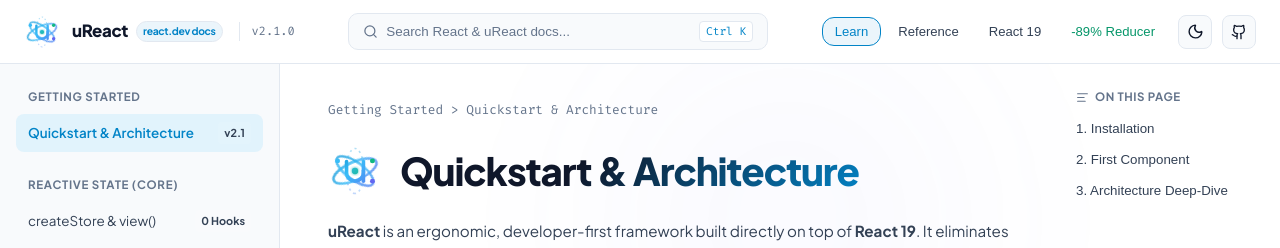
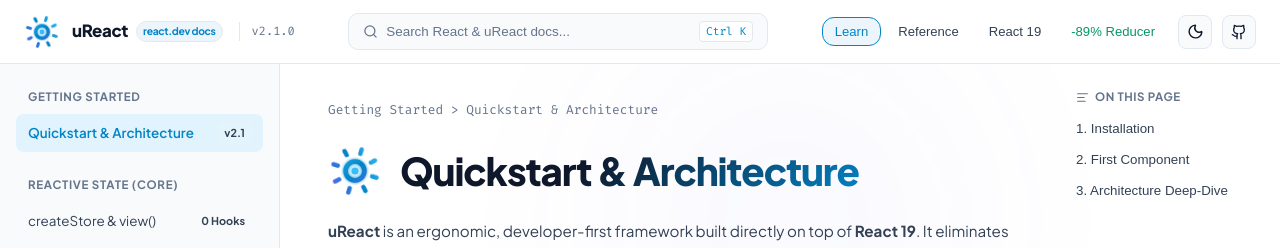
Before and after one commit to jins-coder/uReact, a React (Vite) app: page / in a window 1280 px wide. Shown: the top 248 px of the page. Built offline with nearby package versions, Linux system fonts and the light colour scheme.

Commit message:
feat(brand): apply favored radiant sun favicon emblem as official uReact logo across header, quickstart, and favicon

```diff
--- a/src/projects/docs-portal/components/UReactLogo.tsx
+++ b/src/projects/docs-portal/components/UReactLogo.tsx
@@ -14,15 +14,14 @@
   animated = true
 }: UReactLogoProps) {
   const id = React.useId().replace(/:/g, '');
-  const gradId = `ureact-logo-grad-${id}`;
-  const accentId = `ureact-logo-accent-${id}`;
-  const glowId = `ureact-logo-glow-${id}`;
+  const gradId = `ureact-fav-grad-${id}`;
+  const glowId = `ureact-fav-glow-${id}`;
 
   return (
     <svg
       width={size}
       height={size}
-      viewBox="0 0 48 48"
+      viewBox="0 0 24 24"
       fill="none"
       xmlns="http://www.w3.org/2000/svg"
       className={`ureact-logo ${className}`}
@@ -35,95 +34,56 @@
       aria-label="uReact Logo"
     >
       <defs>
-        {/* Main Brand Gradient: React Cyan to Electric Indigo */}
-        <linearGradient id={gradId} x1="4" y1="4" x2="44" y2="44" gradientUnits="userSpaceOnUse">
-          <stop offset="0%" stopColor="#0284c7" />
-          <stop offset="45%" stopColor="#38bdf8" />
+        {/* Vibrant Cyan to Sky Reactive Gradient */}
+        <linearGradient id={gradId} x1="2" y1="2" x2="22" y2="22" gradientUnits="userSpaceOnUse">
+          <stop offset="0%" stopColor="#38bdf8" />
+          <stop offset="50%" stopColor="#0284c7" />
           <stop offset="100%" stopColor="#6366f1" />
         </linearGradient>
 
-        {/* Quantum Accent: Neon Cyan to Emerald Reactive */}
-        <linearGradient id={accentId} x1="16" y1="16" x2="32" y2="32" gradientUnits="userSpaceOnUse">
-          <stop offset="0%" stopColor="#38bdf8" />
-          <stop offset="100%" stopColor="#10b981" />
-        </linearGradient>
-
-        {/* Soft Ambient Glow */}
+        {/* Ambient Glow */}
         <filter id={glowId} x="-20%" y="-20%" width="140%" height="140%">
-          <feGaussianBlur stdDeviation="1.2" result="blur" />
+          <feGaussianBlur stdDeviation="0.8" result="blur" />
           <feComposite in="SourceGraphic" in2="blur" operator="over" />
         </filter>
       </defs>
 
-      {/* Atomic Orbital Ring 1: -30 deg */}
-      <ellipse
-        cx="24"
-        cy="24"
-        rx="20"
-        ry="7.8"
-        transform="rotate(-30 24 24)"
+      {/* Radiant Central Core */}
+      <circle
+        cx="12"
+        cy="12"
+        r="4.2"
         stroke={`url(#${gradId})`}
-        strokeWidth="2.2"
-        strokeOpacity="0.8"
-        className={animated ? 'ureact-orbit ureact-orbit-1' : ''}
-      />
-
-      {/* Atomic Orbital Ring 2: +30 deg */}
-      <ellipse
-        cx="24"
-        cy="24"
-        rx="20"
-        ry="7.8"
-        transform="rotate(30 24 24)"
-        stroke={`url(#${gradId})`}
-        strokeWidth="2.2"
-        strokeOpacity="0.8"
-        className={animated ? 'ureact-orbit ureact-orbit-2' : ''}
-      />
-
-      {/* Horizontal Ambient Electron Ring */}
-      <ellipse
-        cx="24"
-        cy="24"
-        rx="20"
-        ry="7.8"
-        transform="rotate(90 24 24)"
-        stroke={`url(#${gradId})`}
-        strokeWidth="1.5"
-        strokeOpacity="0.35"
-        strokeDasharray="2 3"
-      />
-
-      {/* The Iconic Geometric "u" Core */}
-      <path
-        d="M 16.5 15.5 V 25.5 C 16.5 29.6 19.8 33 24 33 C 28.2 33 31.5 29.6 31.5 25.5 V 15.5"
-        stroke={`url(#${gradId})`}
-        strokeWidth="3.2"
-        strokeLinecap="round"
-        strokeLinejoin="round"
-      />
-
-      {/* Right Leg of the "u" */}
-      <path
-        d="M 31.5 23.5 V 33"
-        stroke={`url(#${gradId})`}
-        strokeWidth="3.2"
-        strokeLinecap="round"
-      />
-
-      {/* Central Reactive Nucleus Node */}
-      <circle
-        cx="24"
-        cy="24"
-        r="2.8"
-        fill={`url(#${accentId})`}
+        strokeWidth="2"
+        fill="rgba(56, 189, 248, 0.12)"
         filter={`url(#${glowId})`}
       />
 
-      {/* Orbiting Quantum Electron Beads */}
-      <circle cx="8.5" cy="15" r="2.2" fill="#38bdf8" />
-      <circle cx="39.5" cy="33" r="2.2" fill="#6366f1" />
-      <circle cx="39.5" cy="15" r="2.2" fill="#10b981" />
+      {/* Luminous Core Center Dot */}
+      <circle
+        cx="12"
+        cy="12"
+        r="1.6"
+        fill="#38bdf8"
+      />
+
+      {/* 8 Radiant Rays */}
+      <g
+        stroke={`url(#${gradId})`}
+        strokeWidth="2"
+        strokeLinecap="round"
+        strokeLinejoin="round"
+        className={animated ? 'ureact-rays' : ''}
+      >
+        <path d="M12 2v2" />
+        <path d="M12 20v2" />
+        <path d="m4.93 4.93 1.41 1.41" />
+        <path d="m17.66 17.66 1.41 1.41" />
+        <path d="M2 12h2" />
+        <path d="M20 12h2" />
+        <path d="m6.34 17.66-1.41 1.41" />
+        <path d="m19.07 4.93-1.41 1.41" />
+      </g>
     </svg>
   );
 }
--- a/src/projects/docs-portal/styles.css
+++ b/src/projects/docs-portal/styles.css
@@ -903,24 +903,16 @@
   filter: drop-shadow(0 0 12px rgba(56, 189, 248, 0.6));
 }
 
-.ureact-orbit {
-  transform-origin: 24px 24px;
+.ureact-rays {
+  transform-origin: 12px 12px;
+  animation: raysSpin 20s linear infinite;
 }
 
-.ureact-orbit-1 {
-  animation: orbitSway1 6s ease-in-out infinite alternate;
+.ureact-logo:hover .ureact-rays {
+  animation: raysSpin 6s linear infinite;
 }
 
-.ureact-orbit-2 {
-  animation: orbitSway2 6s ease-in-out infinite alternate;
+@keyframes raysSpin {
+  0% { transform: rotate(0deg); }
+  100% { transform: rotate(360deg); }
 }
-
-@keyframes orbitSway1 {
-  0% { transform: rotate(-30deg) scale(1); }
-  100% { transform: rotate(-24deg) scale(1.03); }
-}
-
-@keyframes orbitSway2 {
-  0% { transform: rotate(30deg) scale(1); }
-  100% { transform: rotate(36deg) scale(0.98); }
-}
```
Also changed, not shown: index.html (+1 -1 lines).
